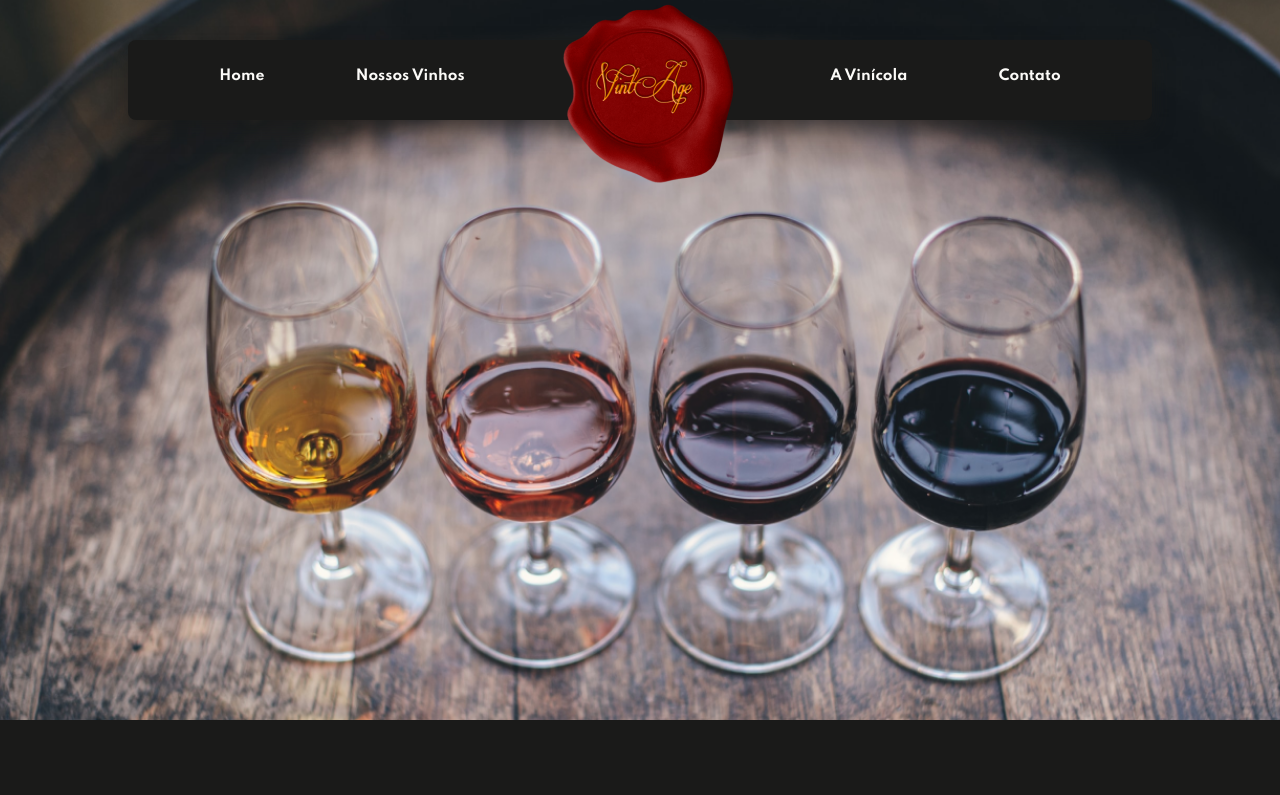
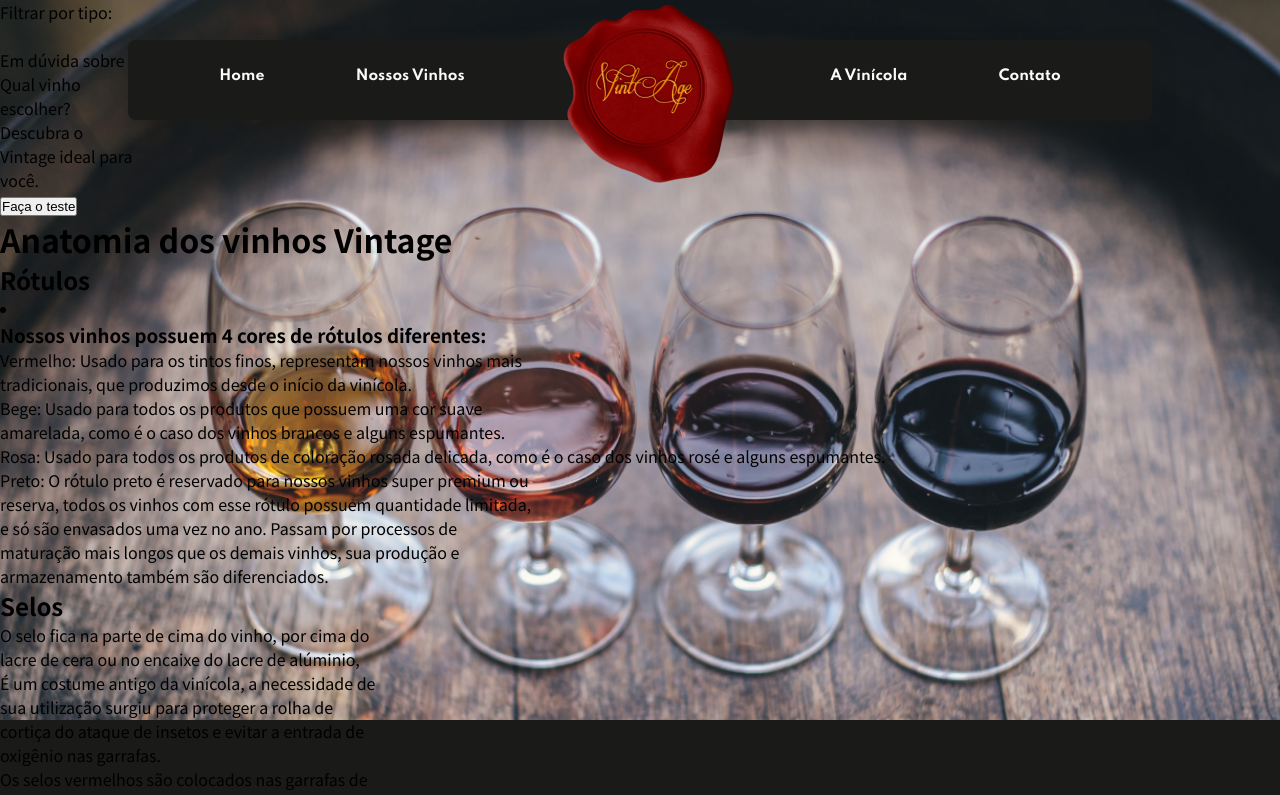
Before and after one commit to TabataRamos/VintAge, a React (Create React App) app in the folder vintage/: page /vinhos in a window 1280 px wide. Shown: the top 795 px of the page. Built offline with nearby package versions, Linux system fonts and the light colour scheme; no server answers.

Commit message:
Criando html do body da página Nossos Vinhos e implementando styled component.

```diff
--- /dev/null
+++ b/vintage/src/components/Body/Body-Nosso-Vinho/BodyNossoVinho.js
@@ -0,0 +1,90 @@
+import { NossoVinho } from './styles'
+import { Filtro } from './styles'
+import { FacaTeste } from './styles'
+import { ParagrafoDescubra } from './styles'
+import { ButtonFTeste } from './styles'
+import { AnatomiaVintage } from './styles'
+import { Rotulos } from './styles'
+import { Selos } from './styles'
+import { SeloContainer } from './styles'
+import { SelosImagens } from './styles'
+import { SeloParagrafo } from './styles'
+
+function BodyNossoVinho() {
+  return (
+    <NossoVinho>
+      <Filtro>
+        <p>Filtrar por tipo:</p>
+      </Filtro>
+      <FacaTeste>
+        <img></img>
+        <ParagrafoDescubra>
+          <p className="p1">
+            Em dúvida sobre <br />
+            Qual vinho <br />
+            escolher?
+          </p>
+          <p className="p2">
+            Descubra o <br />
+            Vintage ideal para <br />
+            você.
+          </p>
+        </ParagrafoDescubra>
+        <ButtonFTeste>Faça o teste</ButtonFTeste>
+      </FacaTeste>
+      <AnatomiaVintage>
+        <h1>Anatomia dos vinhos Vintage</h1>
+        <Rotulos>
+          <h2>Rótulos</h2>
+          <li>
+            <h3>Nossos vinhos possuem 4 cores de rótulos diferentes:</h3>
+            <ul>
+              Vermelho: Usado para os tintos finos, representam nossos vinhos
+              mais <br />
+              tradicionais, que produzimos desde o início da vinícola.
+            </ul>
+            <ul>
+              Bege: Usado para todos os produtos que possuem uma cor suave{' '}
+              <br />
+              amarelada, como é o caso dos vinhos brancos e alguns espumantes.
+            </ul>
+            <ul>
+              Rosa: Usado para todos os produtos de coloração rosada delicada,
+              como é o caso dos vinhos rosé e alguns espumantes.
+            </ul>
+            <ul>
+              Preto: O rótulo preto é reservado para nossos vinhos super premium
+              ou <br />
+              reserva, todos os vinhos com esse rótulo possuem quantidade
+              limitada, <br />e só são envasados uma vez no ano. Passam por
+              processos de <br />
+              maturação mais longos que os demais vinhos, sua produção e <br />
+              armazenamento também são diferenciados.
+            </ul>
+          </li>
+        </Rotulos>
+        <Selos>
+          <h2>Selos</h2>
+          <SeloContainer>
+            <SelosImagens></SelosImagens>
+            <SeloParagrafo>
+              O selo fica na parte de cima do vinho, por cima do <br />
+              lacre de cera ou no encaixe do lacre de alúminio,
+              <br />É um costume antigo da vinícola, a necessidade de <br />
+              sua utilização surgiu para proteger a rolha de <br />
+              cortiça do ataque de insetos e evitar a entrada de <br />
+              oxigênio nas garrafas.
+              <br />
+              Os selos vermelhos são colocados nas garrafas de <br />
+              produção constante na vinícola e o selo preto <br />
+              (geralmente numerado) é colocado nos vinhos de <br />
+              produção limitada, como os vinhos reserva.
+            </SeloParagrafo>
+          </SeloContainer>
+        </Selos>
+      </AnatomiaVintage>
+    </NossoVinho>
+  )
+}
+
+export default BodyNossoVinho
--- /dev/null
+++ b/vintage/src/components/Body/Body-Nosso-Vinho/styles.js
@@ -0,0 +1,13 @@
+import styled from 'styled-components'
+
+export const NossoVinho = styled.div``
+export const Filtro = styled.div``
+export const FacaTeste = styled.div``
+export const ParagrafoDescubra = styled.div``
+export const ButtonFTeste = styled.button``
+export const AnatomiaVintage = styled.div``
+export const Rotulos = styled.div``
+export const Selos = styled.div``
+export const SeloContainer = styled.div``
+export const SelosImagens = styled.div``
+export const SeloParagrafo = styled.div``
--- a/vintage/src/pages/Vinhos/index.js
+++ b/vintage/src/pages/Vinhos/index.js
@@ -1,24 +1,25 @@
-import Header from "../../components/Header/Header";
-import Banner from "../../components/Banner/Banner";
-import Body from "../../components/Body/Body";
-import Footer from "../../components/Footer/Footer";
-import { useEffect, useState } from "react";
-import { instance } from "../../services/api";
+import Header from '../../components/Header/Header'
+import Banner from '../../components/Banner/Banner'
+import Body from '../../components/Body/Body'
+import Footer from '../../components/Footer/Footer'
+import { useEffect, useState } from 'react'
+import { instance } from '../../services/api'
+import BodyNossoVinho from '../../components/Body/Body-Nosso-Vinho/BodyNossoVinho'
 
 function Vinhos() {
-  const [vinhos, setVinhos] = useState([]);
+  const [vinhos, setVinhos] = useState([])
 
   useEffect(() => {
     async function getVinhos() {
       try {
-        const response = await instance.get("/vinhos/lista");
-        setVinhos(response.data);
+        const response = await instance.get('/vinhos/lista')
+        setVinhos(response.data)
       } catch (error) {
-        console.error(error);
+        console.error(error)
       }
     }
-    getVinhos();
-  });
+    getVinhos()
+  })
 
   return (
     <>
@@ -26,21 +27,21 @@ function Vinhos() {
         <Header />
         <Banner imagem="nossosVinhos" logo="logo-hidden" />
       </div>
-      <Body></Body>
+      <BodyNossoVinho></BodyNossoVinho>
       <div>
-        {vinhos.map((vinho) => {
+        {vinhos.map(vinho => {
           return (
             <div key={vinho.id}>
               <img src={vinho.link_foto} alt={vinho.Uva.nome_uva}></img>
               <h4>{vinho.Uva.nome_uva}</h4>
             </div>
-          );
+          )
         })}
       </div>
 
       <Footer />
     </>
-  );
+  )
 }
 
-export default Vinhos;
+export default Vinhos
```
